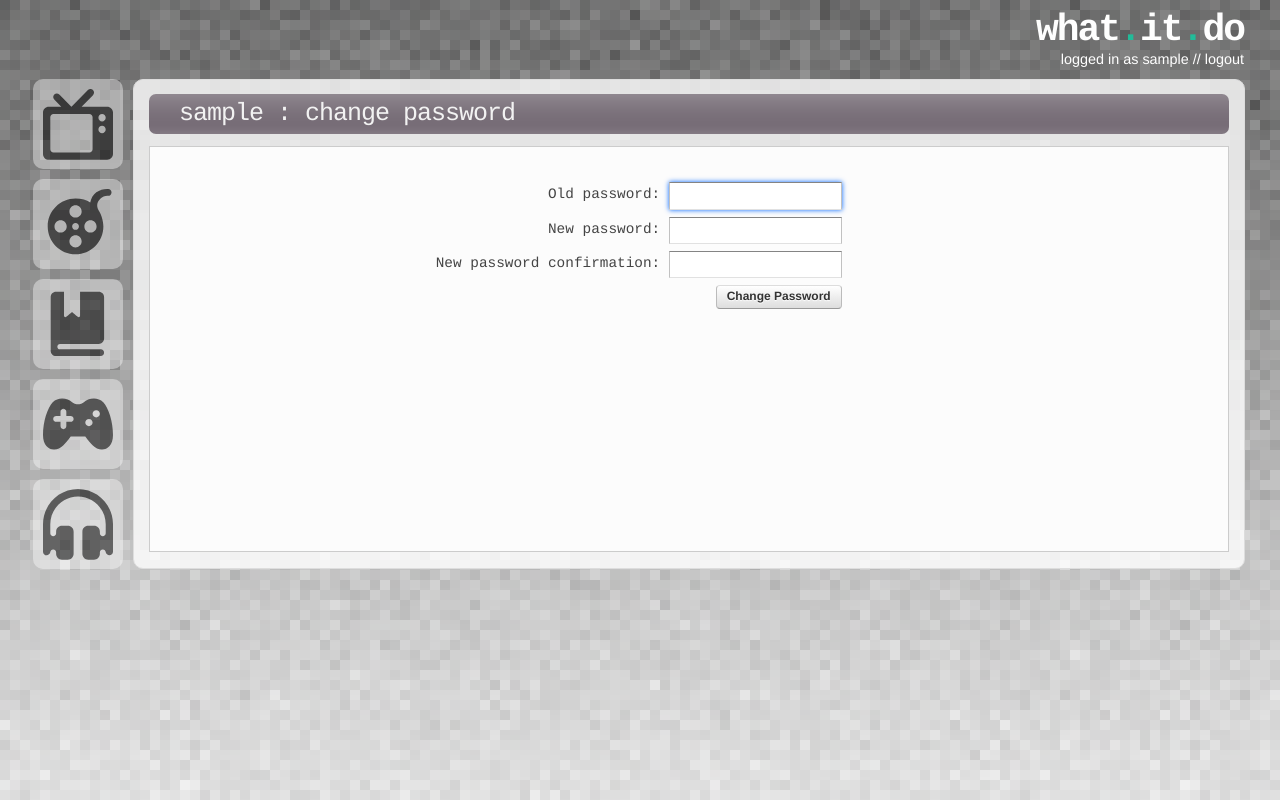
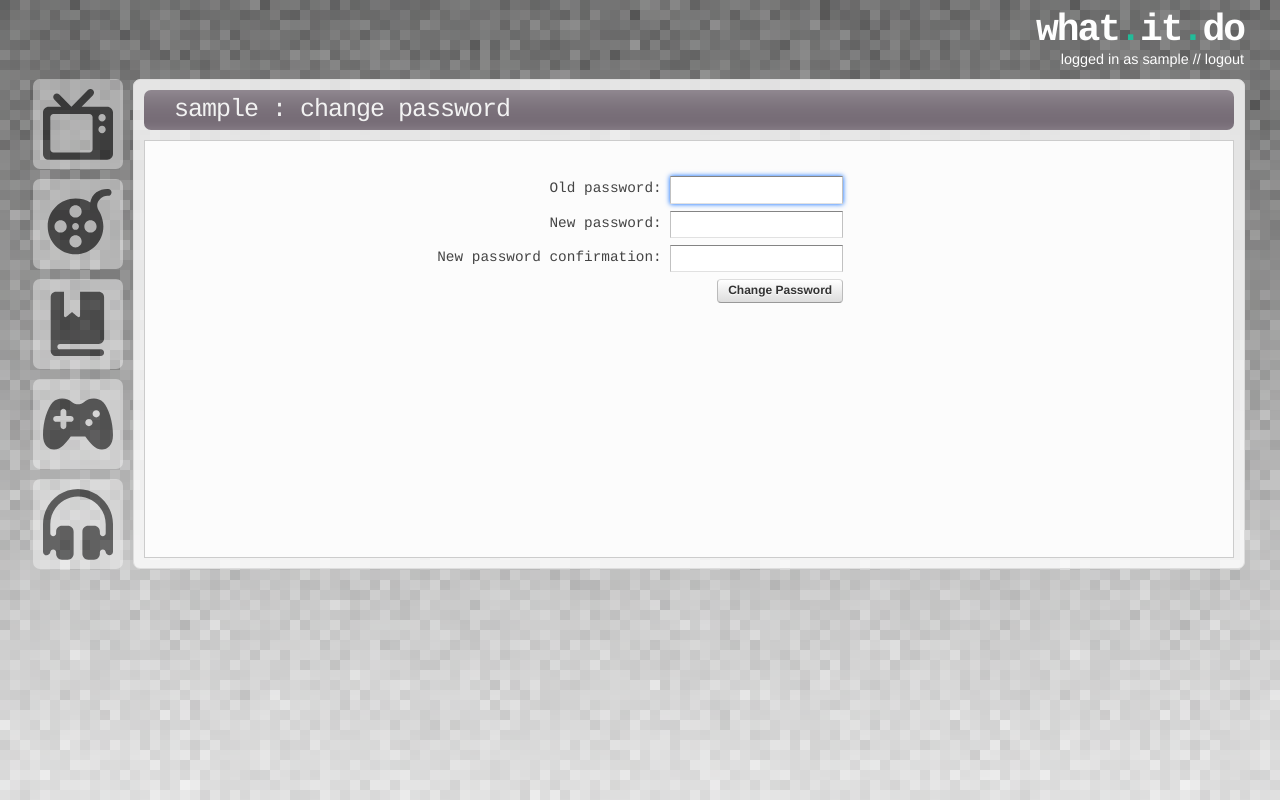
Before and after one commit to csihar/whatitdo, a Django app: page /accounts/change_password/ in a window 1280 px wide. Run offline with Django 3.2, Linux system fonts and the light colour scheme; the visitor is signed in with stand-in values (Sample User, id 1); parts of the project's set-up code (start-up, migrations or seed data) failed here and were passed over.

Commit message:
Version 1.1 (responsiveness features & demo page added)
turned off form autofill, style tweaks

```diff
--- a/whatitdo/static/mobile.css
+++ b/whatitdo/static/mobile.css
@@ -300,6 +300,7 @@
 		padding:6px 12px;
 		-moz-border-radius: 3px;
 		border-radius: 3px;
+		box-shadow: 1px 1px 2px rgba(40,40,40,.25) ;
 	}
 
 	h3 {
@@ -335,6 +336,7 @@
 		margin: 0 2% 0 0;
 		height: 60px;
 		width: 18.4%;
+		box-shadow: 1px 1px 2px rgba(40,40,40,.25) ;
 		-moz-border-radius: 3px;
 		border-radius: 3px;
 			-webkit-transition:none;
@@ -554,10 +556,10 @@
 		letter-spacing:normal;
 		text-align:center;
 		border:0 #ddd solid;
-		box-shadow: 1px 1px 2px rgba(40,40,40,.3) ;
+		box-shadow: 1px 1px 2px rgba(40,40,40,.25) ;
 		-moz-border-radius: 3px;
 		border-radius: 3px;
-		margin:6px 0;
+		margin:7px 0;
 		padding:6px 12px;
 		height:32px;
 		width:auto;
--- a/whatitdo/static/script.js
+++ b/whatitdo/static/script.js
@@ -3,7 +3,7 @@
 $(document).ready(function(){
 
 	// hide drawers - visible by default in case Javascript is off
-	$('.drawer').hide();
+	// $('.drawer').hide();
 
 	// fade demo blurb in
 	$('#demoblurb').ready(function() {
--- a/whatitdo/static/style.css
+++ b/whatitdo/static/style.css
@@ -59,7 +59,7 @@ html {
 	}
 
 	big {
-		font-size:1.1em;
+		font-size:1.2em;
 	}
 
 	small {
@@ -93,7 +93,7 @@ html {
 		letter-spacing: -1px;
 		color: #f2f2f2;
 		padding: 5px 0 5px 30px;
-		margin: 0px 0px 12px 0px;
+		margin: 0px 0px 10px 0px;
 		line-height:29px;
 	}
 
@@ -148,9 +148,10 @@ html {
 		height:90px;
 		width:90px;
 		margin: 0 0 10px 0;
-		-moz-border-radius: 10px;
-		border-radius: 10px;
+		-moz-border-radius: 7px;
+		border-radius: 7px;
 		padding: 10px;
+		line-height: 100%;
 		display:block;
 		border:0 solid transparent;
 		box-shadow: none;
@@ -193,11 +194,11 @@ html {
 	min-height: 490px;
 	min-width:750px;
 	background-color: rgba(255,255,255,.8);
-	-moz-border-radius: 10px;
-	border-radius: 10px;
+	-moz-border-radius: 7px;
+	border-radius: 7px;
 	border: 1px solid #ddd;
 	margin: 0 0 20px 10px;
-	padding: 14px 15px;
+	padding: 10px 10px;
 	display: block;
 	vertical-align: top;
 	white-space: normal;
@@ -213,12 +214,12 @@ html {
 		text-align:left;
 		overflow:visible;
 		}
-	section a {color: #73A;}
+	section a {color: #73A; height:100%; width:100%; display:block; text-align:left;}
 	section a:link {text-decoration:none;}
 	section a:hover {text-decoration:underline;}
 
 	.del {
-		z-index:2;
+		z-index:5;
 		text-align: right;
 		position:absolute;
 		font-size:1.1rem;
@@ -231,6 +232,11 @@ html {
 		background:-webkit-linear-gradient(left, rgba(252,252,252,0), rgba(252,252,252,1) 45%);
 		background:-moz-linear-gradient(left, rgba(252,252,252,0), rgba(252,252,252,1) 45%);
 		background:-ms-linear-gradient(left, rgba(252,252,252,0), rgba(252,252,252,1) 45%);
+	}
+	.del a {
+		 text-align:right;
+		 display:inline;
+		 width:auto;
 	}
 	.del a:link {color:#999;text-decoration:none;}
 	.del a:hover {color:#d12;text-decoration:none;}
@@ -294,9 +300,9 @@ html {
 			border-bottom: 1px #ccc solid;
 			border-top: 0;
 			padding: 5px 8px 0;
-			/* display:none; */
+			display:none;
 			background-color:#ddd;
-			box-shadow: 0px 2px 6px rgba(0,0,0,.2) inset;
+			box-shadow: 0px 2px 6px rgba(10,10,10,.2) inset;
  			white-space:normal;
 		}
 		.studiocom,
@@ -348,7 +354,7 @@ html {
 .nontable {
 	font-size:.875rem;
 	width: auto;
-	min-height: 406px;
+	min-height: 418px;
 	background-color: #fcfcfc;
 	border: 1px solid #ccc;
 	text-align:left;
@@ -573,7 +579,7 @@ html {
 		letter-spacing:normal;
 	}
 	#home_footer {
-		margin:100px auto -20px auto;
+		margin:110px auto -20px auto;
 		padding:0;
 		border:0;
 		font: .688em "Helvetica Neue", "Helvetica", Arial, sans-serif;
--- a/whatitdo/templates/contact.html
+++ b/whatitdo/templates/contact.html
@@ -7,7 +7,7 @@
 <div class="nontable">
 <div class="inputarea">
 
-  <form action="" method="post" id="contactform">{% csrf_token %}
+  <form action="" method="post" id="contactform" autocomplete="off">{% csrf_token %}
 <p class="inputcomment">Questions? Comments? Problems? Let us know!</p>
     <p>{{ form.errors }}</p>
 		{{form.as_p}}
--- a/whatitdo/templates/edit.html
+++ b/whatitdo/templates/edit.html
@@ -14,14 +14,14 @@
 
 {{ form.non_field_errors }}
 {% if item_to_edit %}
-<form action="/~{{listowner}}/{{current}}/edit/{{item_to_edit.id}}" method="POST" id="edit_form">{% csrf_token %}
+<form action="/~{{listowner}}/{{current}}/edit/{{item_to_edit.id}}" method="POST" id="edit_form" autocomplete="off">{% csrf_token %}
 	<input type="hidden" name="id" value="{{item_to_edit.id}}" />
 	<input type="hidden" name="item_creator" value="{{user.username}}" />
 	<input type="hidden" name="category" value="{{item_to_edit.category}}" />
 	<input type="hidden" name="created" value="{{item_to_edit.created}}" />
 	<input type="hidden" name="modified" value="{% now "DATETIME_FORMAT" %}" />
 {% else %}
-<form action="/~{{listowner}}/{{current}}/new" method="POST" id="edit_form">{% csrf_token %}
+<form action="/~{{listowner}}/{{current}}/new" method="POST" id="edit_form" autocomplete="off">{% csrf_token %}
 	<input type="hidden" name="item_creator" value="{{user.username}}" />
         {% if current == "tv" %}<input type="hidden" name="category" value="tv" />
         {% elif current == "movies" %}<input type="hidden" name="category" value="movie" />
--- a/whatitdo/templates/editlinks.html
+++ b/whatitdo/templates/editlinks.html
@@ -7,7 +7,7 @@
 <div class="nontable">
 <div class="inputarea">
 
-<form action="" method="post">{% csrf_token %}
+<form action="" method="post" autocomplete="off">{% csrf_token %}
 
 <p class="inputcomment">Add up to 3 links to your other profiles (Twitter, Facebook, etc).<br />
 Max length: 100 characters. Please use full URLs ("http://...")</p>
--- a/whatitdo/templates/registration/password_change_form.html
+++ b/whatitdo/templates/registration/password_change_form.html
@@ -8,7 +8,7 @@
 <div class="inputarea">
 
     <p>{{ form.non_field_errors }}</p>
-<form action="." method="post">
+<form action="." method="post" autocomplete="off">
 {% csrf_token %}
 	{{ form.as_p }}
 	<input type="submit" value="Change Password"/>
--- a/whatitdo/templates/registration/registration_form.html
+++ b/whatitdo/templates/registration/registration_form.html
@@ -7,7 +7,7 @@
 <div class="nontable">
 		<div class="inputarea">
     <p>{{ form.non_field_errors }}</p>
-        <form action="/accounts/register/" method="POST">{% csrf_token %}
+        <form action="/accounts/register/" method="POST" autocomplete="off">{% csrf_token %}
             {{ form.as_p }}
         <p>
             <input type="submit" value="Submit" next="/" />
```
